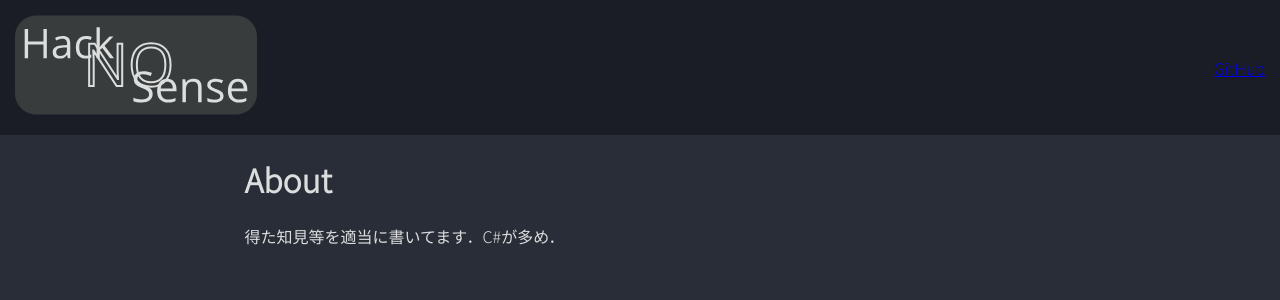
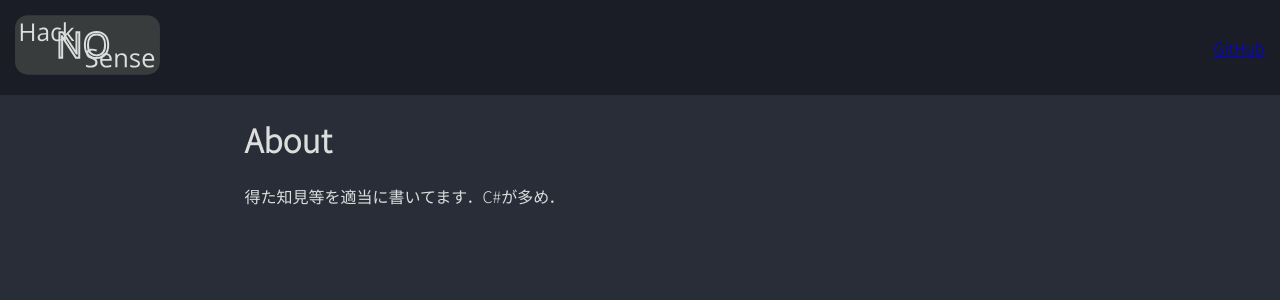
Before and after one commit to maemon4095/Hack-a-Sense, a Jekyll site: the page built from pages/home.md, in a window 1280 px wide. Shown: the top 300 px of the page. Built offline with Jekyll 4.4.1, drawn with Linux system fonts in a browser that asks for light colours; our own code applies the rules of GitHub Pages for plain Markdown files.

Commit message:
copy from main

```diff
--- a/_includes/header.html
+++ b/_includes/header.html
@@ -1,7 +1,7 @@
 <header id="header">
     <div class="flexbox">
         <a href="{{ '/' | relative_url }}">
-            <img src="assets/images/logo.svg" height="100px">
+            <img src="assets/images/logo.svg" height="60px">
         </a>
         <!-- 検索 追加予定 -->
         <div class="end">
```
